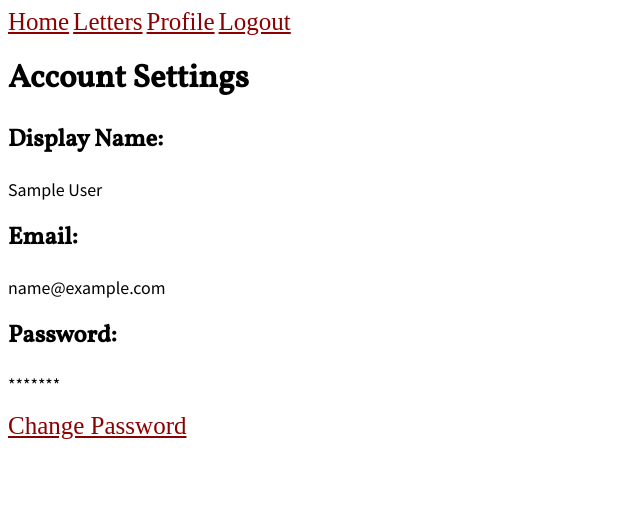
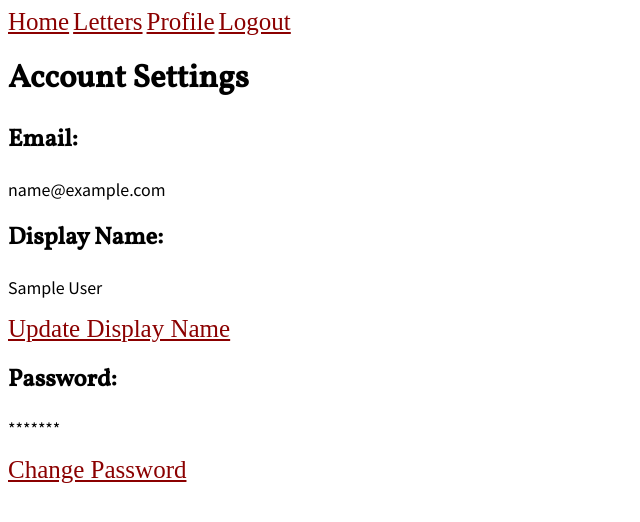
Before and after one commit to blangwell/my-apologies, a Django app: a page that uses main_app/templates/settings.html in a window 1280 px wide. Shown: the top 522 px of the page, without its empty margins (0-640 px from the left). Run offline with Django 3.2, Linux system fonts and the light colour scheme; a user stored in the database is signed in; tables that the repository leaves empty hold one stand-in row (values such as "Sample post"); some web fonts are replaced.

Commit message:
[display_name] Add update display name class, add corresponding urls, link on account settings page

```diff
--- a/main_app/forms.py
+++ b/main_app/forms.py
@@ -36,7 +36,3 @@ class ApologyForm(forms.ModelForm):
       'post_text',
       'public'
     ]
-    # post_text = forms.CharField(max_length=3000, label='', widget=forms.Textarea)
-    # public = forms.BooleanField(required=False)
-
-  # tags
--- a/main_app/templates/apologies/index.html
+++ b/main_app/templates/apologies/index.html
@@ -1,7 +1,7 @@
 {% extends 'base.html' %}
 
 {% block content %}
-  <h1>Apology Index</h1>
+  <h1>Letters</h1>
   {% comment %} {% for apology in apologies %}
   <p>{{apology}}</p>
   <p> - {{apology.user.display_name}}</p>
--- a/main_app/templates/settings.html
+++ b/main_app/templates/settings.html
@@ -2,11 +2,12 @@
 
 {% block content %}
   <h1>Account Settings</h1>
-  <h2>Display Name:</h2>
-  <p>{{user.display_name}}</p>
   {% comment %} <a href=""></a> {% endcomment %}
   <h2>Email:</h2>
   <p>{{user.email}}</p>
+  <h2>Display Name:</h2>
+  <p>{{user.display_name}}</p>
+  <a href="{% url 'update_display_name' user.id%}">Update Display Name</a>
   <h2>Password:</h2>
   <p>*******</p>
   <a href="{% url 'change_password' %}">Change Password</a>
--- a/main_app/urls.py
+++ b/main_app/urls.py
@@ -14,6 +14,7 @@ from main_app.views import (
     apology_show,
     apology_index,
     settings,
+    DisplayNameUpdate,
 )
 
 
@@ -30,5 +31,6 @@ urlpatterns = [
   path('apology/<int:pk>/delete/', ApologyLetterDelete.as_view(), name='apology_delete'),
   path('apology/<int:apology_id>', apology_show, name='apology_show'),
   path('apology/index', apology_index, name='apology_index'),
-  path('account/<email>/settings', settings, name='account_settings')
+  path('account/<email>/settings', settings, name='account_settings'),
+  path('account/settings/display_name/<int:pk>', DisplayNameUpdate.as_view(), name='update_display_name'),
 ]
--- a/main_app/views.py
+++ b/main_app/views.py
@@ -99,6 +99,21 @@ def change_password(request):
     form = PasswordChangeForm(request.user)
   return render(request, 'change_password.html', {'form': form})
 
+@method_decorator(login_required, name='dispatch')
+class DisplayNameUpdate(UpdateView):
+    model = Account
+    fields = ['display_name']
+
+    def form_valid(self, form):
+      self.object = form.save(commit=False)
+      self.object.user = self.request.user
+      self.object = form.save()
+
+      return HttpResponseRedirect(f'/account/{str(self.object.user)}/settings')
+
+# @login_required
+# def display_name_update(request):
+
 
 
 #### APOLOGY #######
```
Also changed, not shown: main_app/templates/main_app/account_form.html (added, +12 -0 lines).
